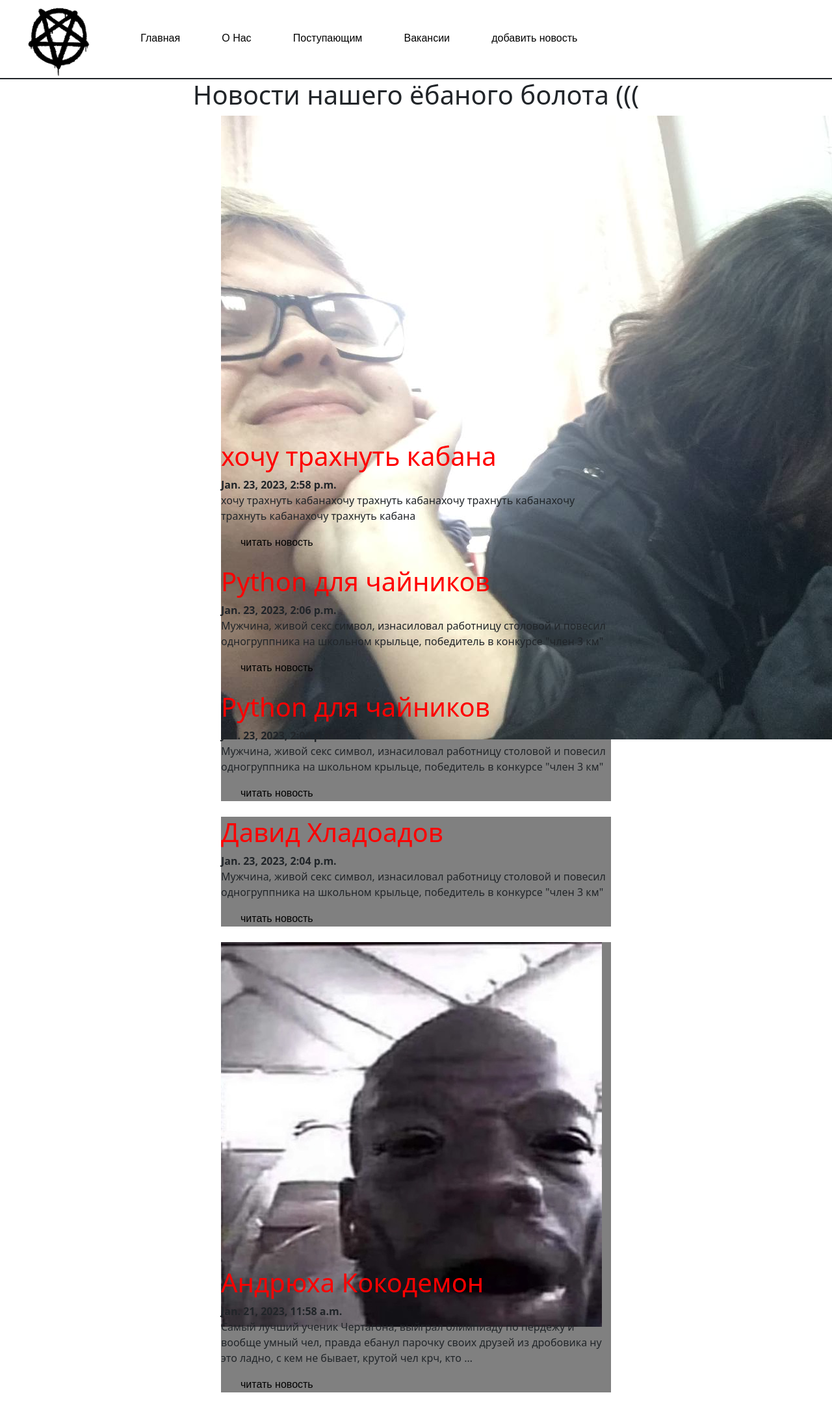
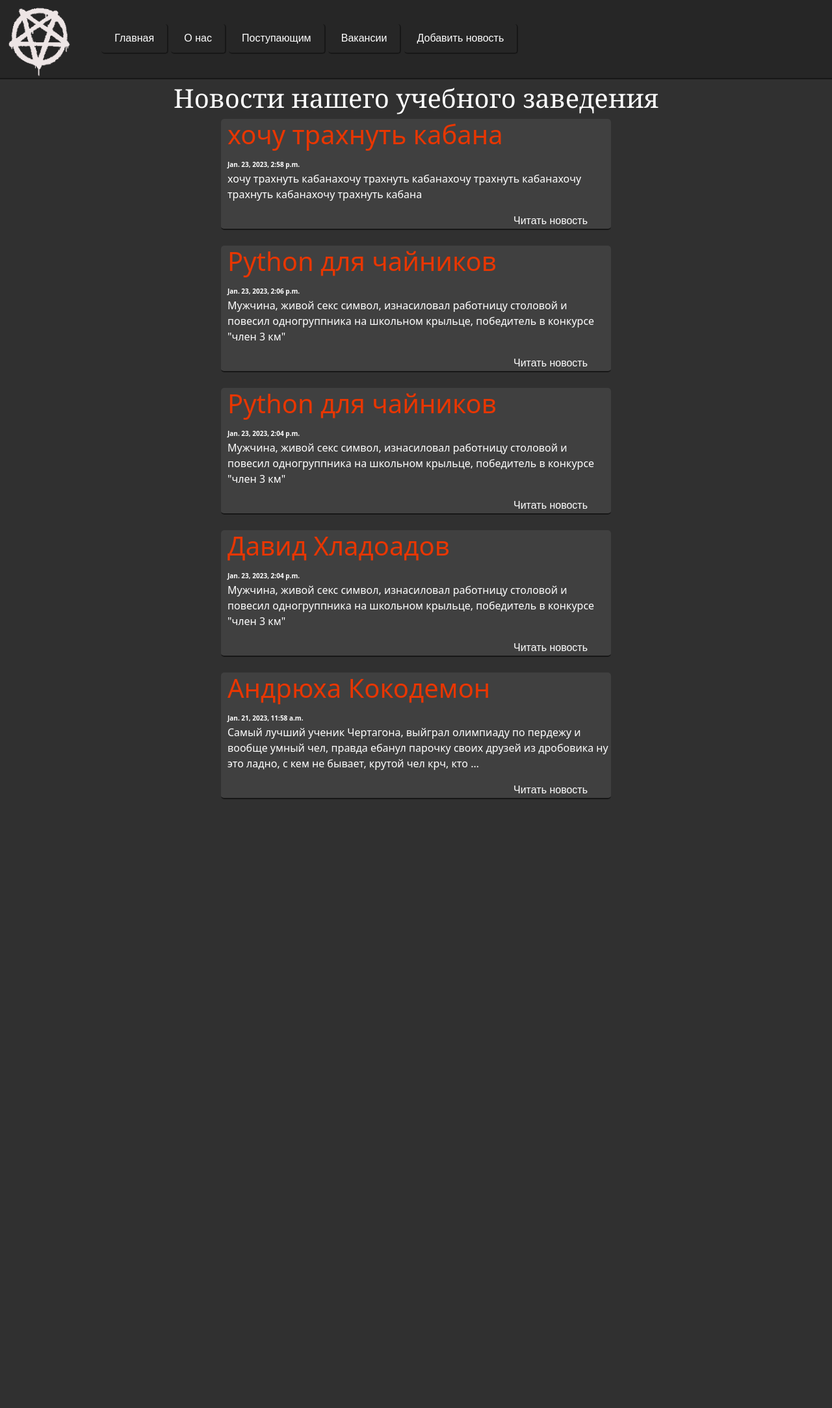
Before and after one commit to Sneylis/SminMilenovKur, a Django app: page / in a window 1280 px wide; the page is wider, and only the part inside the window is pictured. Shown: that part at 65% size. After the commit the page ends 1230 px from the top of that part, so only its background shows below. Run offline with Django 4.2, Linux system fonts and the light colour scheme; data comes from the database, SQL or seed files in the repository.

Commit message:
Работа с CSS
оформил top-bar, сделал кнопки, изменил лого, оформил тело сайта

```diff
--- a/ChertS/main/static/main/css/main.css
+++ b/ChertS/main/static/main/css/main.css
@@ -1,11 +1,11 @@
+body {
+    background:#303030;
+}
 /*-------------------------------------------top_bar--------------------------------------------------*/
 .top_bar{
 	width: 100%;
-	border-bottom: 2px solid;
-	color:
-    background-color:gray;
-
-
+	border-bottom: 2px solid #171717;
+    background:#262626;
 }
 
 .menu {
@@ -23,16 +23,51 @@ display: inline-block;
     text-decoration: none;
     list-style-type: none;
     display: inline-block;
-    color: black;
-    padding-left: 30px;
+    color:white;
     font-family: Arial;
 }
 
 .top_bar_menu > li,a:hover{
-    color: red;
+    color: #e83600;
+}
+.top_bar_menu li {
+    padding-top:10px;
+    padding-bottom: 10px;
+    padding-right: 20px;
+    padding-left: 20px;
+    border-right: 2px solid #171717;
+    border-bottom:2px solid #171717;
+    border-radius:5px;
+
 }
 
 /*-------------------------------------------top_bar--------------------------------------------------*/
+
+/*------------------------------------------body-content-news-----------------------------------------*/
+
+
+.title_news{
+    margin-left: 10px;
+    color:#e83600;
+}
+.read_the_news{
+    margin-left: 450px;
+    color:White;
+}
+.read_the_news a:hover{
+    color:#e83600;
+}
+.time_published{
+    margin-left:10px;
+    color:white;
+    font-size: 10px;
+}
+.text_for_news{
+    color:white;
+    margin-left:10px;
+}
+
+/*------------------------------------------body-content-news-----------------------------------------*/
 
 /*-------------------------------------------library_books--------------------------------------------------*/
 .book {
@@ -66,7 +101,10 @@ display: inline-block;
 }
 
 .news_tag{
+    margin-top:5px;
     text-align: center;
+    color:white;
+    font-family:Georgia;
 }
 
 .text_about{
@@ -75,9 +113,11 @@ display: inline-block;
 
 .news_list{
     width: 600px;
-    background-color: gray;
+    background-color: #404040;
     margin-left: auto;
     margin-right: auto;
+    border-bottom: 2px solid #171717;
+    border-radius: 5px;
 }
 
 .news_img{
--- a/ChertS/main/templates/main/index.html
+++ b/ChertS/main/templates/main/index.html
@@ -3,20 +3,21 @@
 {% block title %}Главная страница{% endblock %}
 
 {% block content %}
-<h1 class="news_tag">Новости нашего ёбаного болота (((</h1>
+<h1 class="news_tag">Новости нашего учебного заведения</h1>
 
 
     {% for new in news%}
         <div class="news_list">
 
             {%if new.news_photo%}
-                <div class="news_img"><img src="{{new.news_photo.url}}"></div>
+                <!-- <div class="news_img"><img src="{{new.news_photo.url}}"></div>  РАСКОМЕНЬТИТЬ-->
             {%endif%}
-
-            <h1>{{new.title}}</h1>
-            <b><label>{{new.time_create}}</label></b>
-            <p>{{new.Text|truncatewords:30}}</p>
-            <a href="{{ new.get_absolute_url }}">читать новость</a>
+        <div>
+            <h1 class="title_news">{{new.title}}</h1>
+            <b class="time_published"><label>{{new.time_create}}</label></b>
+            <p class="text_for_news">{{new.Text|truncatewords:30}}</p>
+            <a class="read_the_news" href="{{ new.get_absolute_url }}">Читать новость</a>
+        </div>
         </div>
 
         <br>
--- a/ChertS/main/templates/main/layout.html
+++ b/ChertS/main/templates/main/layout.html
@@ -7,17 +7,17 @@
     <link rel="stylesheet" href = "https://cdn.jsdelivr.net/npm/bootstrap@5.3.0-alpha1/dist/css/bootstrap.min.css">
     <link rel="stylesheet" href="{% static 'main/css/main.css' %}">
 </head>
-<body>
+<body class="bodyfor">
     <div class="top_bar">
         <dev class="menu"><a class="logo" href="{% url 'home' %}"><img class="logo" src="{% static 'main/img/logo.png' %}"></img></a></dev>
 
         <dev class="menu">
         <ul class="top_bar_menu">
             <li><a href="{% url 'home' %}">Главная</a></li>
-            <li><a href="{% url 'about' %}">О Нас</a></li>
+            <li><a href="{% url 'about' %}">О нас</a></li>
             <li><a href="{% url 'abiturients' %}">Поступающим</a></li>
             <li><a href="{% url 'vacation'%}">Вакансии</a></li>
-            <li><a href="{% url 'addNews'%}">добавить новость</a></li>
+            <li><a href="{% url 'addNews'%}">Добавить новость</a></li>
 
 
         </ul>
```
Also changed, not shown: ChertS/main/static/main/img/logo.png.
